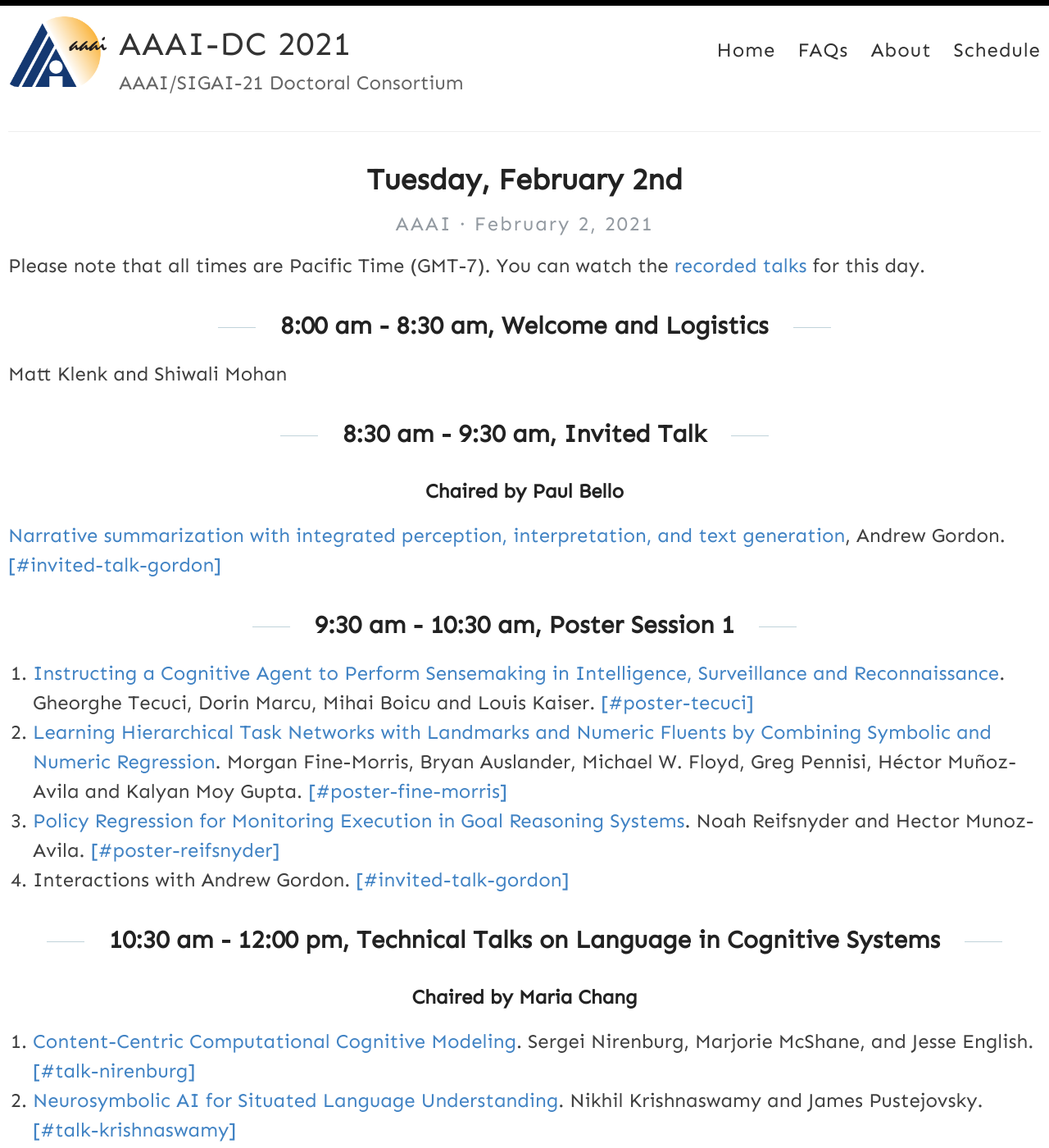
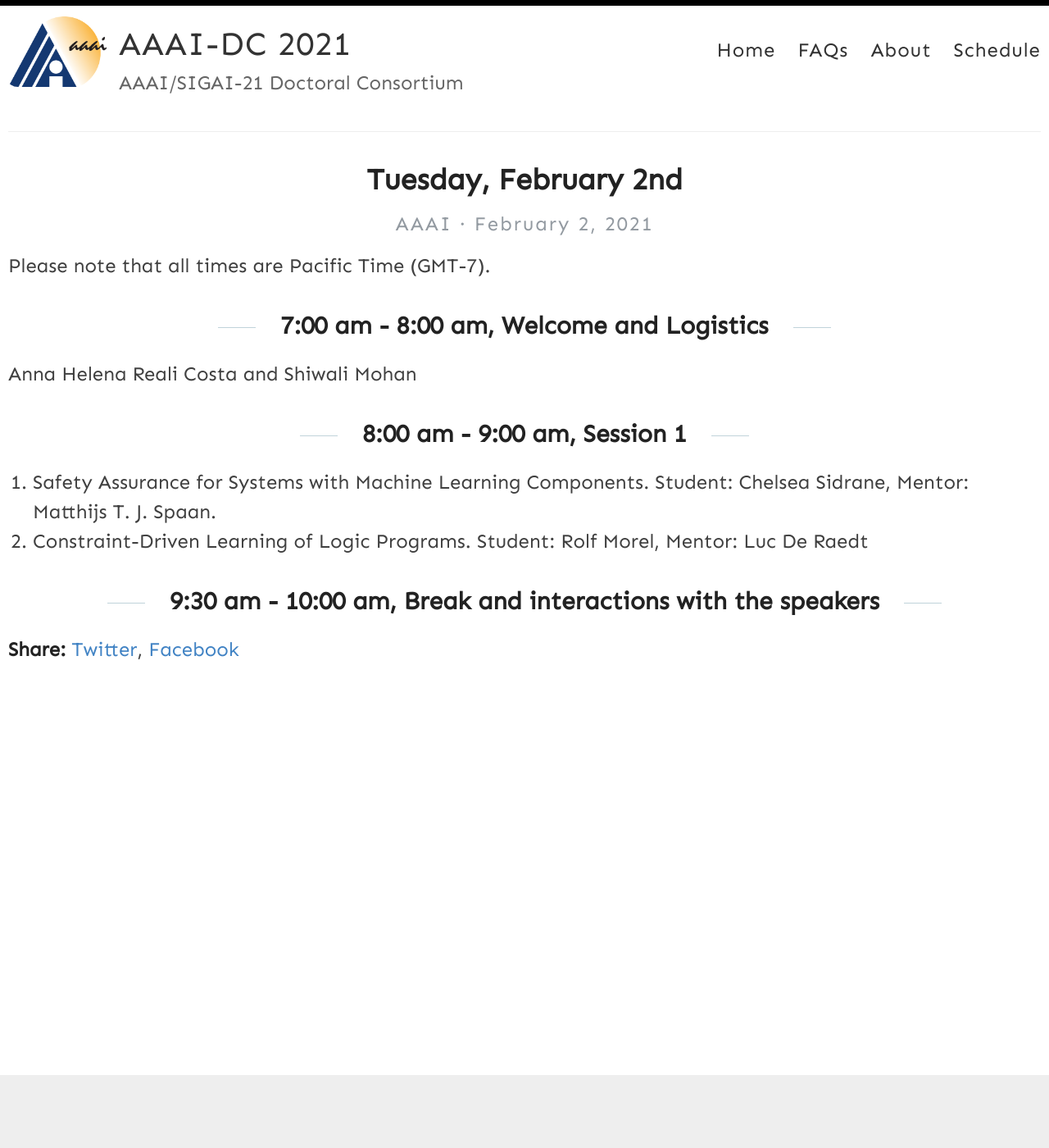
Before and after one commit to anna-reali/dc2021, a Jekyll site: the page built from _posts/2021-02-02-tuesday-day-1.md, in a window 1280 px wide and 1400 px high. Shown: the whole window at 82% size. Built offline with Jekyll 4.4.1, drawn with Linux system fonts in a browser that asks for light colours; some of the changed text lies outside the part shown.

Commit message:
Update 2021-02-02-tuesday-day-1.md

```diff
--- a/_posts/2021-02-02-tuesday-day-1.md
+++ b/_posts/2021-02-02-tuesday-day-1.md
@@ -4,57 +4,17 @@ title:  "Tuesday, February 2nd"
 permalink: /day1/
 ---
 
-Please note that all times are Pacific Time (GMT-7). You can watch the [recorded talks](https://www.youtube.com/playlist?list=PL-1wKlUbAzGTjZjLcOduALuoZ3aupVSqe) for this day.
+Please note that all times are Pacific Time (GMT-7).
 
 
-8:00 am - 8:30 am, Welcome and Logistics
+7:00 am - 8:00 am, Welcome and Logistics
 ----
-Matt Klenk and Shiwali Mohan
+Anna Helena Reali Costa and Shiwali Mohan
 
-8:30 am - 9:30 am, Invited Talk
+8:00 am - 9:00 am, Session 1
 -----
-###### Chaired by Paul Bello
-[Narrative summarization with integrated perception, interpretation, and text generation](https://advancesincognitivesystems.github.io/acs/speakers/andrew_gordon/), Andrew Gordon. [[#invited-talk-gordon]](https://acs-2020.slack.com/archives/C018JJACEBW)
+1. Safety Assurance for Systems with Machine Learning Components. Student: Chelsea Sidrane, Mentor: Matthijs T. J. Spaan.
+2. Constraint-Driven Learning of Logic Programs. Student: Rolf Morel, Mentor: Luc De Raedt
 
-9:30 am - 10:30 am, Poster Session 1
-----
-
-1. [Instructing a Cognitive Agent to Perform Sensemaking in Intelligence, Surveillance and Reconnaissance]({{ site.baseurl }}/data/ACS2020_paper_39.pdf). Gheorghe Tecuci, Dorin Marcu, Mihai Boicu and Louis Kaiser. [[#poster-tecuci]](https://acs-2020.slack.com/archives/C0192DS34GG)
-2. [Learning Hierarchical Task Networks with Landmarks and Numeric Fluents by Combining Symbolic and Numeric Regression]({{ site.baseurl }}/data/ACS2020_paper_8.pdf). Morgan Fine-Morris, Bryan Auslander, Michael W. Floyd, Greg Pennisi, Héctor Muñoz-Avila and Kalyan Moy Gupta. [[#poster-fine-morris]](https://acs-2020.slack.com/archives/C018CJG8ZPC)
-3. [Policy Regression for Monitoring Execution in Goal Reasoning Systems]({{ site.baseurl }}/data/ACS2020_paper_11.pdf). Noah Reifsnyder and Hector Munoz-Avila. [[#poster-reifsnyder]](https://acs-2020.slack.com/archives/C018B7TU42H)
-4. Interactions with Andrew Gordon. [[#invited-talk-gordon]](https://acs-2020.slack.com/archives/C018JJACEBW)
-
-10:30 am - 12:00 pm, Technical Talks on Language in Cognitive Systems
-----
-###### Chaired by Maria Chang
-
-1. [Content-Centric Computational Cognitive Modeling]({{ site.baseurl }}/data/ACS2020_paper_15.pdf). Sergei Nirenburg, Marjorie McShane, and Jesse English. [[#talk-nirenburg]](https://acs-2020.slack.com/archives/C017XSDF14P)
-2. [Neurosymbolic AI for Situated Language Understanding]({{ site.baseurl }}/data/ACS2020_paper_14.pdf). Nikhil Krishnaswamy and James Pustejovsky. [[#talk-krishnaswamy]](https://acs-2020.slack.com/archives/C018R7TNPL1)
-3. [A Broader Range for 'Meaning the Same Thing': Human Against Machine on Hard Paraphrase Detection Tasks]({{ site.baseurl }}/data/ACS2020_paper_28.pdf). Jamie Macbeth, Ella Chang, Yining Hua, Gin Chen, Sandra Grandic, and Winnie Zheng. [[#talk-macbeth]](https://acs-2020.slack.com/archives/C0185SSH72S)
-
-12:00 pm - 12:30 pm, Break and Continued Interactions with Speakers
-----
-
-12:30 pm - 2:00 pm, Technical Talks on Learning and Planning
-----
-###### Chaired by Adam Amos-Binks
-
-1. [The Visual Narrative Engine: A Computational Model of the Visual Narrative Parallel Architecture]({{ site.baseurl }}/data/ACS2020_paper_40.pdf). Chris Martens, Rogelio E. Cardona-Rivera, and Neil Cohn. [[#talk-martens]](https://acs-2020.slack.com/archives/C018R7LLUAV)
-2. [Learning Procedures by Augmenting Sequential Pattern Mining with Planning Knowledge]({{ site.baseurl }}/data/ACS2020_paper_26.pdf). Melinda Gervasio and Karen Myers. [[#talk-gervasio]](https://acs-2020.slack.com/archives/C0185SK32Q6)
-3. [Learning Hybrid Models for Variable Impedance Control of Changing-Contact Manipulation Tasks]({{ site.baseurl }}/data/ACS2020_paper_30.pdf). Saif Sidhik, Mohan Sridharan, and Dirk Ruiken. [[#talk-sidhik]](https://acs-2020.slack.com/archives/C0185SKHT0W)
-
-2:00 pm - 2:30 pm, Break and Continued Interactions with Speakers
-----
-
-2:30 pm - 3:30 pm, Fireside Chat
----
-Gary Marcus and Ken Forbus [[#invited-talk-marcus]](https://acs-2020.slack.com/archives/C018B7QHUUV)
-
-3:30 pm - 4:30 pm, Poster Session 2
-----
-
-1. [What Possible Use Could Consciousness Be?]({{ site.baseurl }}/data/ACS2020_paper_43.pdf). Jousha Bensemann and Michael Witbrock. [[#poster-bensemann]](https://acs-2020.slack.com/archives/C018R7RMC5P)
-2. [Modeling Gestalt Visual Reasoning on Raven's progressive Matrices Using Generative Image Inpainting Techniques]({{ site.baseurl }}/data/ACS2020_paper_29.pdf). Tianyu Hua and Maithilee Kunda. [[#poster-hua]](https://acs-2020.slack.com/archives/C018B7UKBC5)
-3. [Forgetting-Sensitive Referring Expression Generation for Integrated Robot Architectures]({{ site.baseurl }}/data/ACS2020_paper_36.pdf). Tom Williams, Torin Johnson, Will Culpepper and Kellyn Larson. [[#poster-williams]](https://acs-2020.slack.com/archives/C018D6MGL1K)
-4. [Adaptive Event Retrieval for Episodic Memory]({{ site.baseurl }}/data/ACS2020_paper_22.pdf).	Colm Flanagan and Claude Sammut. [[#poster-flanagan]](https://acs-2020.slack.com/archives/C018CJGH0KU)
-5. Interactions with Gary Marcus and Ken Forbus. [[#invited-talk-marcus]](https://acs-2020.slack.com/archives/C018B7QHUUV)
+9:30 am - 10:00 am, Break and interactions with the speakers
+-----
```
